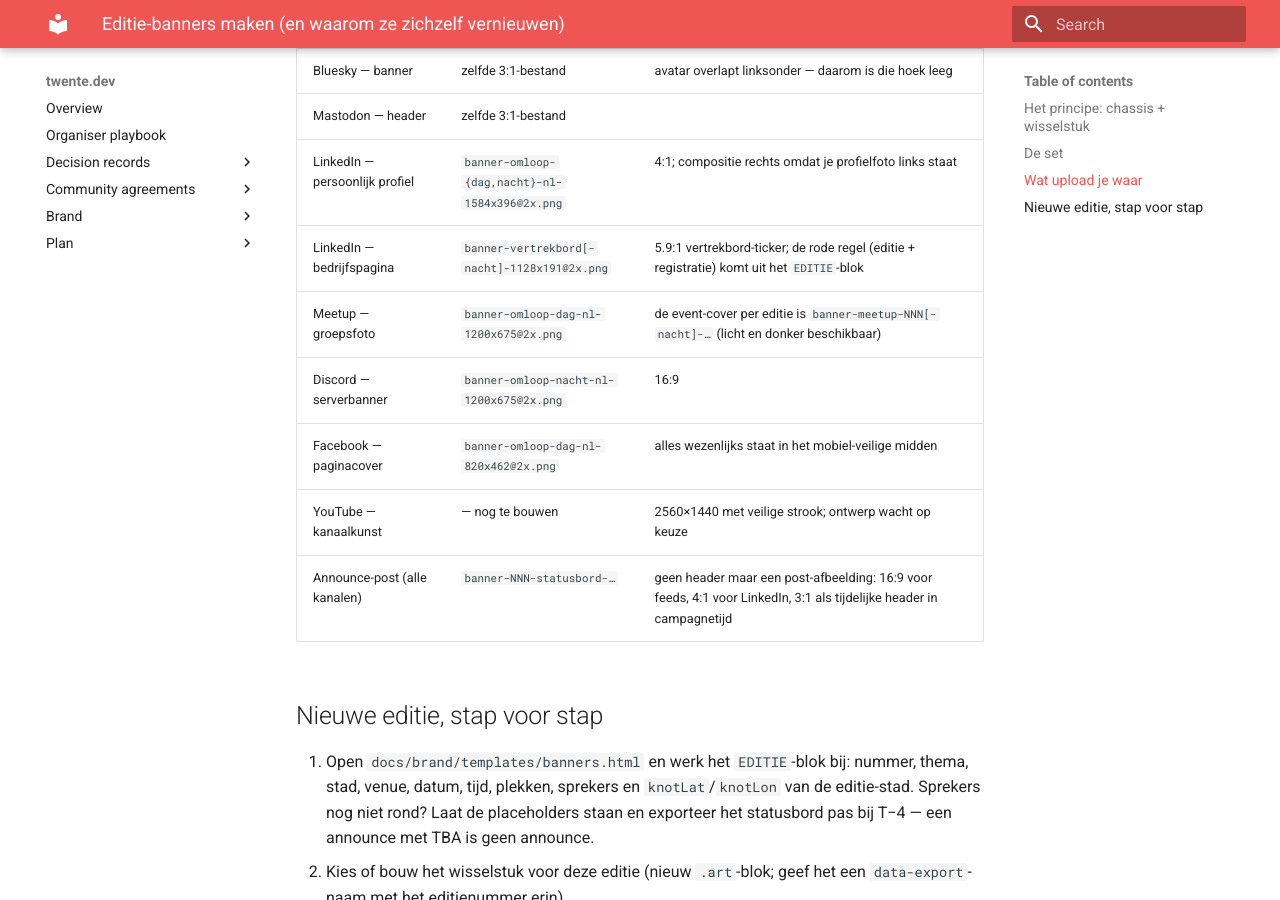
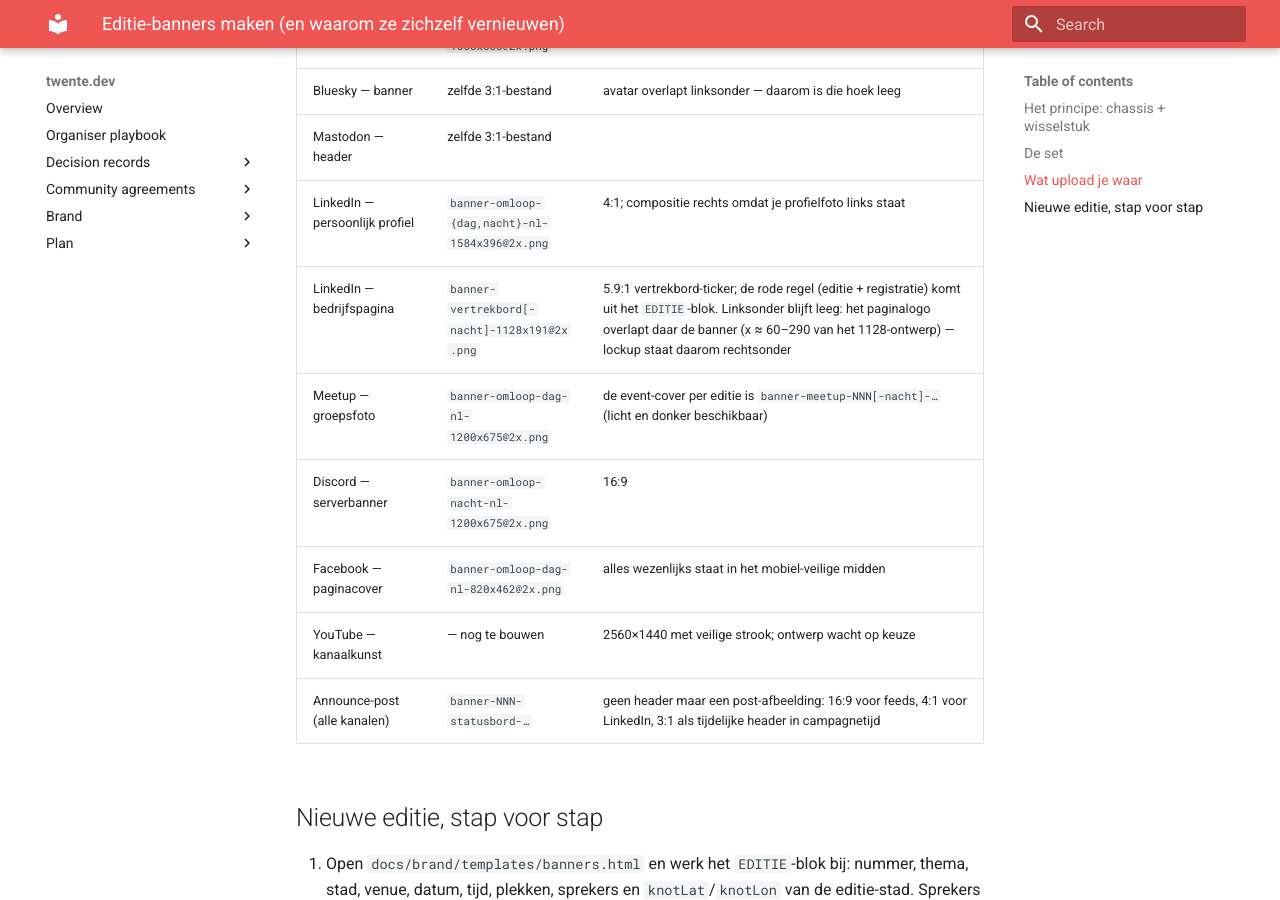
Before and after one commit to webgrip/twente.dev, an MkDocs documentation site: the page built from docs/runbooks/editie-banners.md, in a window 1280 px wide and 900 px high, scrolled down 1411 px. Built offline with MkDocs 1.6.1 and Material for MkDocs 9.7.7, drawn with Linux system fonts in a browser that asks for light colours.

Commit message:
fix(brand): vertrekbord vrij van het LinkedIn-paginalogo
De bedrijfspagina legt het paginalogo linksonder óver de banner heen —
de lockup werd 'e.dev'. Compositie nu conform de terminal-bannerregel:
lockup groot rechtsonder, tagline rechts uitgelijnd erboven; linksonder
blijft bewust leeg voor het logo. Veilige zone in het runbook genoteerd.

Co-Authored-By: Claude Fable 5 <noreply@anthropic.com>

```diff
--- a/docs/runbooks/editie-banners.md
+++ b/docs/runbooks/editie-banners.md
@@ -29,22 +29,22 @@ export is reproduceerbaar.
 | `banner-commitlog-…`                  | generieke header: echt-saaie commits, één eerlijke echte hash                                                          | zelden — alleen als de log-inhoud veroudert                         |
 | `banner-NNN-statusbord-…`             | de editie-announce: `systemctl status editie@NNN` met beide sprekers                                                   | zodra beide sprekers bevestigd zijn (T−4)                           |
 | `banner-meetup[-NNN][-nacht]-…`       | de covers uit `cover-16x9.html`, in licht én nacht                                                                     | per editie: tekst in de template bijwerken (contenteditable-velden) |
-| `banner-vertrekbord[-nacht]-…` | LinkedIn-bedrijfspagina: ticker met de waarborgen en de rode editie-regel | bij elke nieuwe editie (regel verspringt mee) |
+| `banner-vertrekbord[-nacht]-…`        | LinkedIn-bedrijfspagina: ticker met de waarborgen en de rode editie-regel                                              | bij elke nieuwe editie (regel verspringt mee)                       |
 
 ## Wat upload je waar
 
-| Platform                       | Bestand                                        | Opmerking                                                                                                           |
-| ------------------------------ | ---------------------------------------------- | ------------------------------------------------------------------------------------------------------------------- |
-| X — header                     | `banner-omloop-nacht-nl-1500x500@2x.png`       | of `-en` / `-dag` naar smaak; één 3:1-bestand dient X, Bluesky én Mastodon                                          |
-| Bluesky — banner               | zelfde 3:1-bestand                             | avatar overlapt linksonder — daarom is die hoek leeg                                                                |
-| Mastodon — header              | zelfde 3:1-bestand                             |                                                                                                                     |
-| LinkedIn — persoonlijk profiel | `banner-omloop-{dag,nacht}-nl-1584x396@2x.png` | 4:1; compositie rechts omdat je profielfoto links staat                                                             |
-| LinkedIn — bedrijfspagina | `banner-vertrekbord[-nacht]-1128x191@2x.png` | 5.9:1 vertrekbord-ticker; de rode regel (editie + registratie) komt uit het `EDITIE`-blok |
-| Meetup — groepsfoto            | `banner-omloop-dag-nl-1200x675@2x.png`         | de event-cover per editie is `banner-meetup-NNN[-nacht]-…` (licht en donker beschikbaar)                            |
-| Discord — serverbanner         | `banner-omloop-nacht-nl-1200x675@2x.png`       | 16:9                                                                                                                |
-| Facebook — paginacover         | `banner-omloop-dag-nl-820x462@2x.png`          | alles wezenlijks staat in het mobiel-veilige midden                                                                 |
-| YouTube — kanaalkunst          | — nog te bouwen                                | 2560×1440 met veilige strook; ontwerp wacht op keuze                                                                |
-| Announce-post (alle kanalen)   | `banner-NNN-statusbord-…`                      | geen header maar een post-afbeelding: 16:9 voor feeds, 4:1 voor LinkedIn, 3:1 als tijdelijke header in campagnetijd |
+| Platform                       | Bestand                                        | Opmerking                                                                                                                                                                                                                     |
+| ------------------------------ | ---------------------------------------------- | ----------------------------------------------------------------------------------------------------------------------------------------------------------------------------------------------------------------------------- |
+| X — header                     | `banner-omloop-nacht-nl-1500x500@2x.png`       | of `-en` / `-dag` naar smaak; één 3:1-bestand dient X, Bluesky én Mastodon                                                                                                                                                    |
+| Bluesky — banner               | zelfde 3:1-bestand                             | avatar overlapt linksonder — daarom is die hoek leeg                                                                                                                                                                          |
+| Mastodon — header              | zelfde 3:1-bestand                             |                                                                                                                                                                                                                               |
+| LinkedIn — persoonlijk profiel | `banner-omloop-{dag,nacht}-nl-1584x396@2x.png` | 4:1; compositie rechts omdat je profielfoto links staat                                                                                                                                                                       |
+| LinkedIn — bedrijfspagina      | `banner-vertrekbord[-nacht]-1128x191@2x.png`   | 5.9:1 vertrekbord-ticker; de rode regel (editie + registratie) komt uit het `EDITIE`-blok. Linksonder blijft leeg: het paginalogo overlapt daar de banner (x ≈ 60–290 van het 1128-ontwerp) — lockup staat daarom rechtsonder |
+| Meetup — groepsfoto            | `banner-omloop-dag-nl-1200x675@2x.png`         | de event-cover per editie is `banner-meetup-NNN[-nacht]-…` (licht en donker beschikbaar)                                                                                                                                      |
+| Discord — serverbanner         | `banner-omloop-nacht-nl-1200x675@2x.png`       | 16:9                                                                                                                                                                                                                          |
+| Facebook — paginacover         | `banner-omloop-dag-nl-820x462@2x.png`          | alles wezenlijks staat in het mobiel-veilige midden                                                                                                                                                                           |
+| YouTube — kanaalkunst          | — nog te bouwen                                | 2560×1440 met veilige strook; ontwerp wacht op keuze                                                                                                                                                                          |
+| Announce-post (alle kanalen)   | `banner-NNN-statusbord-…`                      | geen header maar een post-afbeelding: 16:9 voor feeds, 4:1 voor LinkedIn, 3:1 als tijdelijke header in campagnetijd                                                                                                           |
 
 ## Nieuwe editie, stap voor stap
 
```
Also changed, not shown: docs/brand/templates/banners.html (+69 -15 lines), public/brand/social/banner-vertrekbord-1128x191@2x.png, public/brand/social/banner-vertrekbord-nacht-1128x191@2x.png.
